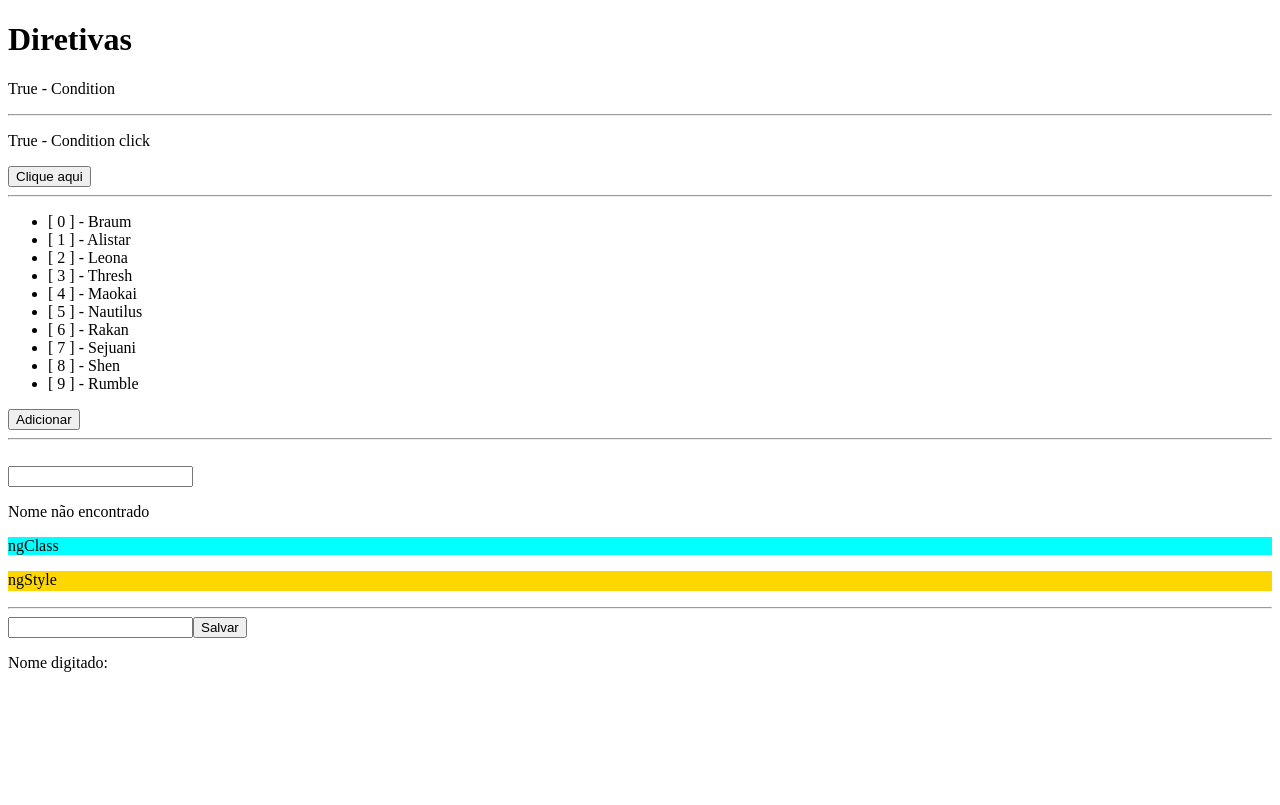
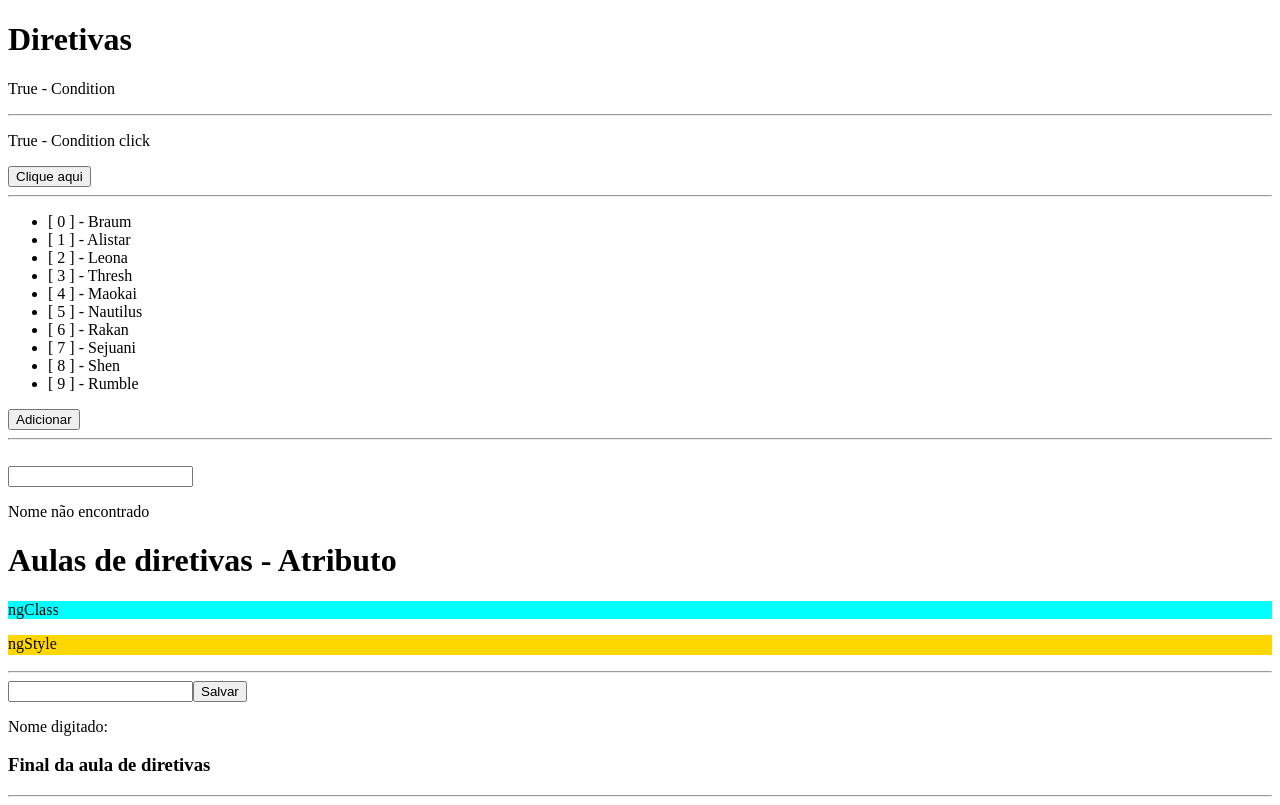
Before and after one commit to xandaosilva/curso-angularjs, an Angular app in the folder aulas-angular/capitulo05/projeto-diretivas/: page / in a window 1280 px wide. Built offline with nearby package versions, Linux system fonts and the light colour scheme.

Commit message:
Diretiva ng-content

```diff
--- a/aulas-angular/capitulo05/projeto-diretivas/src/app/app.component.ts
+++ b/aulas-angular/capitulo05/projeto-diretivas/src/app/app.component.ts
@@ -5,7 +5,11 @@
   template: `
     <app-title></app-title>
     <app-diretivas-estruturais></app-diretivas-estruturais>
-    <app-diretivas-atributos></app-diretivas-atributos>
+    <app-diretivas-atributos>
+      <h1>Aulas de diretivas - Atributo</h1>
+      <h3>Final da aula de diretivas</h3>
+      <hr>
+    </app-diretivas-atributos>
     <router-outlet></router-outlet>
   `
 })
--- a/aulas-angular/capitulo05/projeto-diretivas/src/app/diretivas-atributos/diretivas-atributos.component.html
+++ b/aulas-angular/capitulo05/projeto-diretivas/src/app/diretivas-atributos/diretivas-atributos.component.html
@@ -1,3 +1,5 @@
+<ng-content select="h1"></ng-content>
+
 <p [ngClass]="{'active': value, 'disabled': !value}">ngClass</p>
 <p [ngStyle]="{'height': heightPx, 'background': backgroundColor}">ngStyle</p>
 
@@ -16,3 +18,6 @@
 <ng-template ngFor let-item [ngForOf]="list">
     <p>{{ item.name }}</p>
 </ng-template>
+
+<ng-content select="h3"></ng-content>
+<ng-content select="hr"></ng-content>
```
